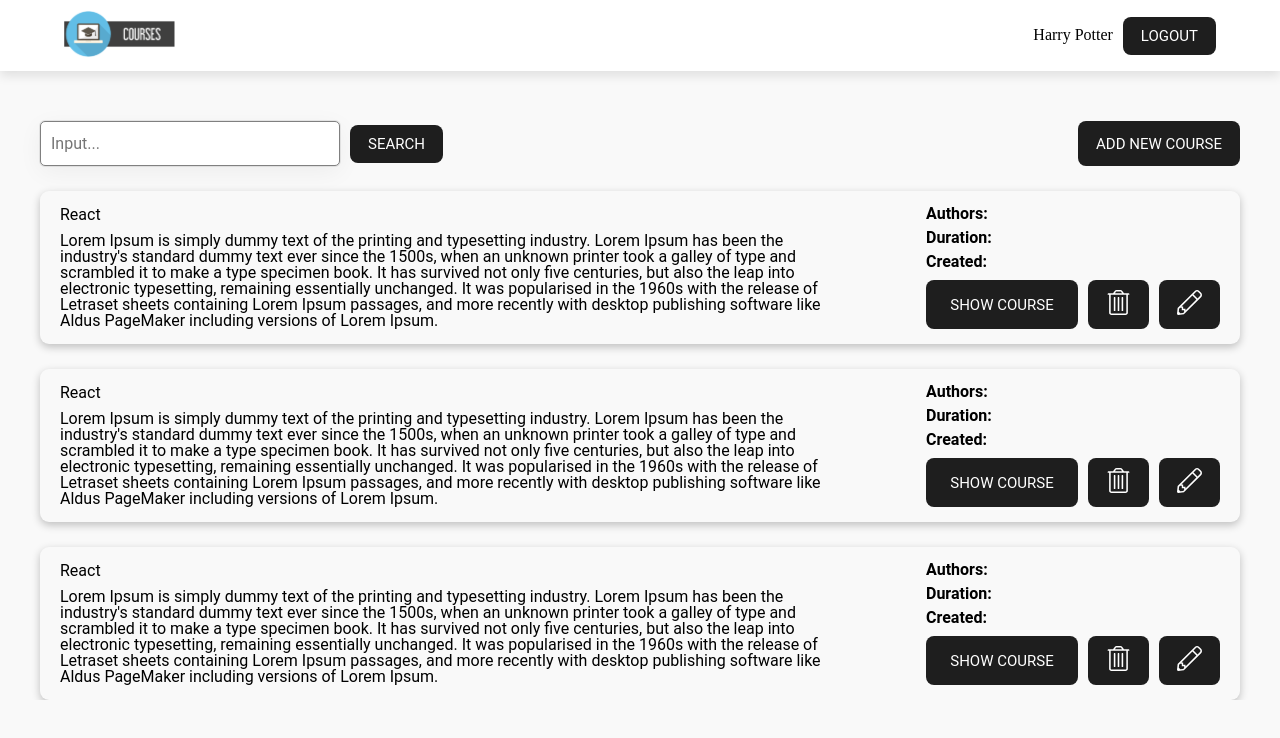
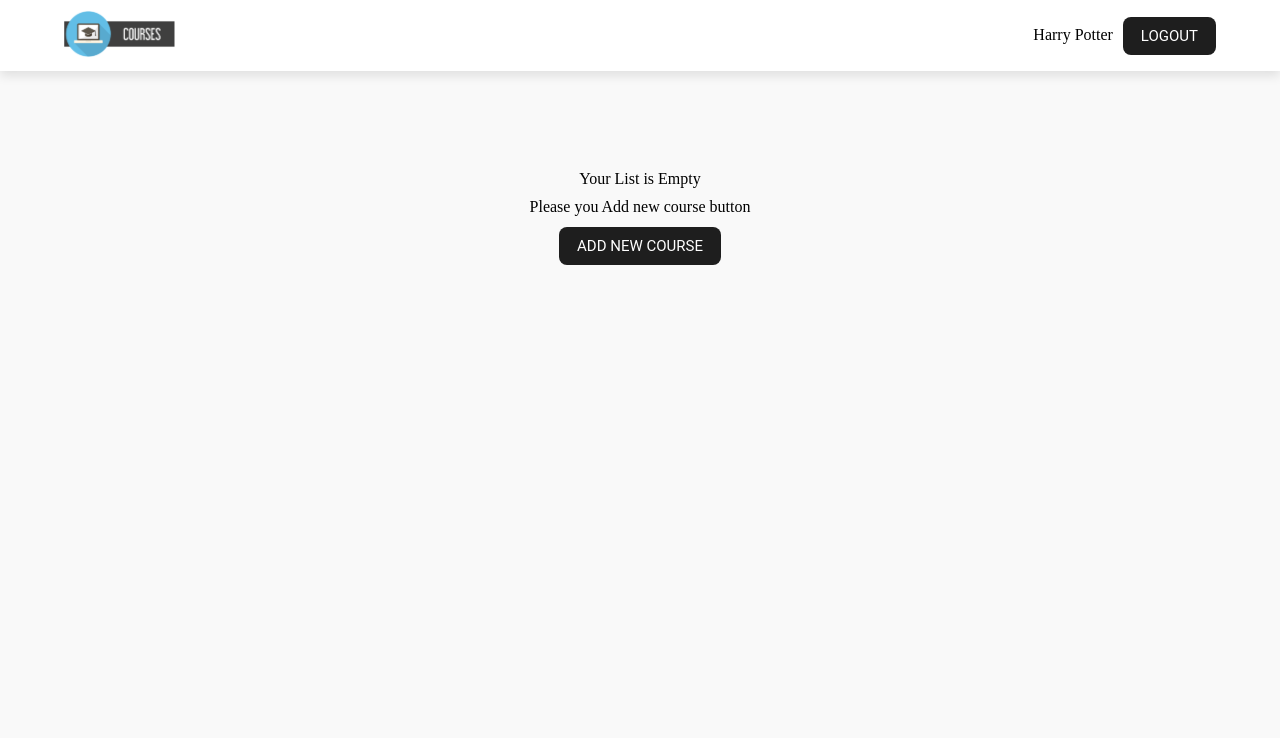
Before and after one commit to soola-sys/react-task-courses, a React (Vite) app in the folder rs-react-app/: page / in a window 1280 px wide. Shown: the top 738 px of the page. Built offline with nearby package versions, Linux system fonts and the light colour scheme.

Commit message:
feat: add emptyList component

```diff
--- a/rs-react-app/src/App.css
+++ b/rs-react-app/src/App.css
@@ -42,3 +42,15 @@ body {
   flex-direction: column;
   gap: 25px 0;
 }
+
+.emptyCoursesList-inner {
+  display: flex;
+  align-items: center;
+  gap: 12px 0;
+  flex-direction: column;
+  justify-content: center;
+}
+
+.emptyCoursesList {
+  margin-top: 100px;
+}
--- a/rs-react-app/src/App.tsx
+++ b/rs-react-app/src/App.tsx
@@ -4,14 +4,16 @@ import './css/courses.css';
 import './css/course-card.css';
 
 import Header from './components/Header';
-import Courses from './components/Courses';
+// import Courses from './components/Courses';
+import EmptyCoursesList from './components/EmptyCoursesList';
 
 export default function App() {
   return (
     <>
       <div className="wrapper">
         <Header />
-        <Courses />
+        {/* <Courses /> */}
+        <EmptyCoursesList />
       </div>
     </>
   );
--- a/rs-react-app/src/components/Courses.tsx
+++ b/rs-react-app/src/components/Courses.tsx
@@ -9,7 +9,7 @@ const Courses = () => {
             <div className="courses-searchbar">
               <input
                 type="text"
-                placeholder="Input..."
+                placeholder="Input text..."
                 className="search"
                 id="search"
                 name="search"
--- /dev/null
+++ b/rs-react-app/src/components/EmptyCoursesList.tsx
@@ -0,0 +1,14 @@
+
+const EmptyCoursesList = () => {
+    return (
+        <section className="emptyCoursesList">
+            <div className="emptyCoursesList-inner">
+                <h1 className="emptyCoursesList-title">Your List is Empty</h1>
+                <p className="emptyCoursesList-desc">Please you Add new course button</p>
+                <button className="emptyCoursesList-btn btn-primary">Add new course</button>
+            </div>
+        </section>
+    )
+}
+
+export default EmptyCoursesList;
```
Also changed, not shown: rs-react-app/src/mockCoursesList.js (added, +41 -0 lines).
